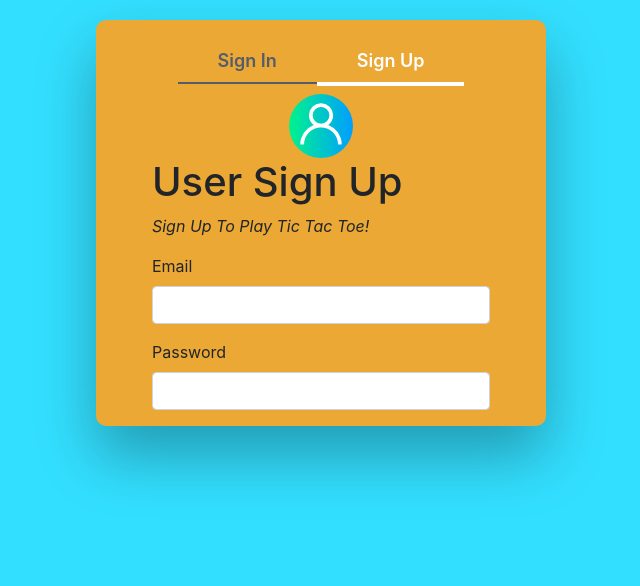
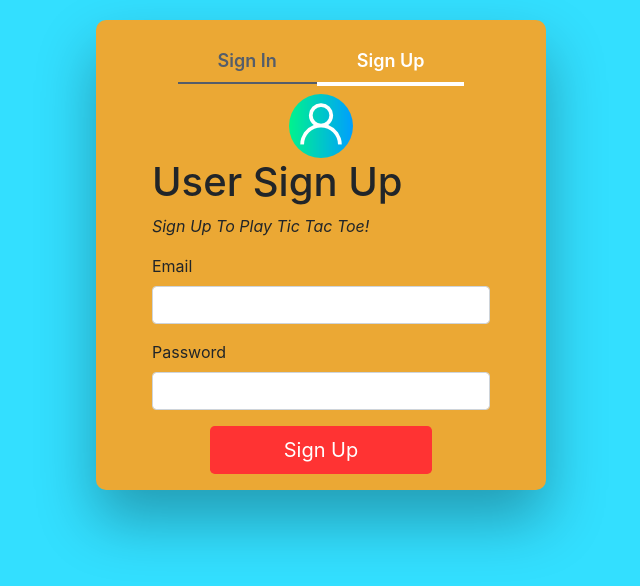
Before and after one commit to mlatif01/tic-tac-toe, an Angular app: page /user/signup in a window 1280 px wide. Shown: the top 586 px of the page, without its empty margins (319-959 px from the left). Built offline with nearby package versions, Linux system fonts and the light colour scheme.

Commit message:
added button; styling

```diff
--- a/src/app/user/signup/signup.component.html
+++ b/src/app/user/signup/signup.component.html
@@ -10,4 +10,9 @@
     <label >Password</label>
     <input class="form-control" formControlName="Password">
   </div>
+  <div class="form-row">
+    <div class="form-group col-md-8 offset-md-2">
+      <button type="submit" class="btn btn-lg btn-block">Sign Up</button>
+    </div>
+  </div>
 </form>
--- a/src/styles.css
+++ b/src/styles.css
@@ -52,3 +52,9 @@ body {
 form{
     margin: 0px 16px;
 }
+
+/* Extra CSS for forms */
+button[type="submit"]{
+  background-color: #FF3333;
+  color: #fff;
+}
```
